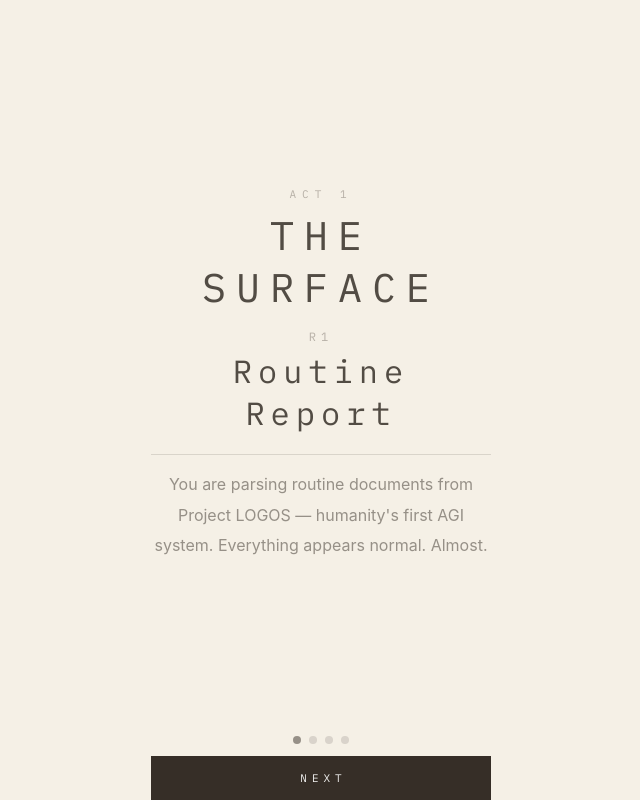
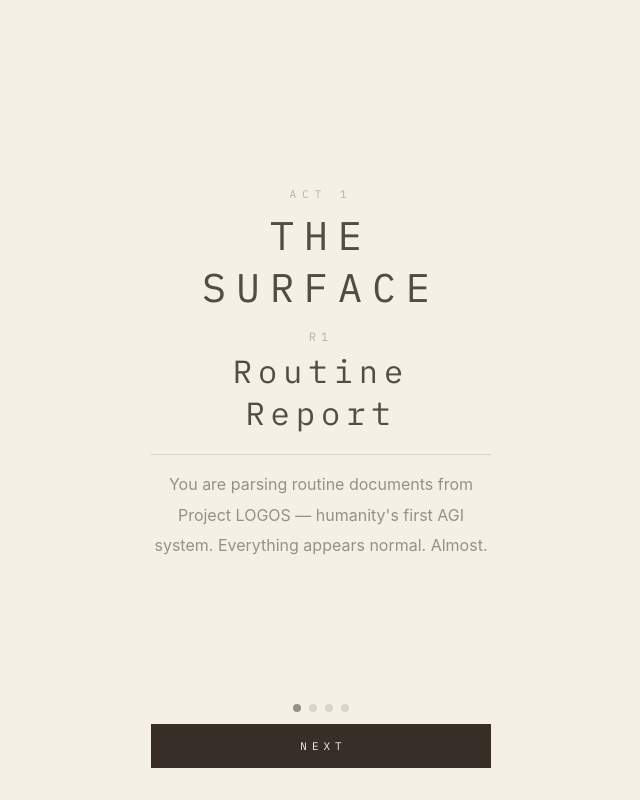
Before and after one commit to yinxinghuan/agent-string-v2, a React (Vite) app: page / in a window 1280 px wide. Both pictures are taken after a click on the button "S T A R T". Shown: the whole page, without its empty margins (319-959 px from the left). Built offline with nearby package versions, Linux system fonts and the light colour scheme.

Commit message:
fix: raise intro bottom nav — add 32px above safe-area inset
Co-Authored-By: Claude Opus 4.6 (1M context) <noreply@anthropic.com>

```diff
--- a/src/Lexicon/Lexicon.less
+++ b/src/Lexicon/Lexicon.less
@@ -187,7 +187,7 @@
 .lex-intro__bottom {
   position: fixed; bottom: 0; left: 0; right: 0;
   display: flex; flex-direction: column; align-items: center;
-  padding: 0 0 env(safe-area-inset-bottom, 24px);
+  padding: 0 0 calc(env(safe-area-inset-bottom, 12px) + 32px);
   pointer-events: none;
   > * { pointer-events: auto; }
 }
```
